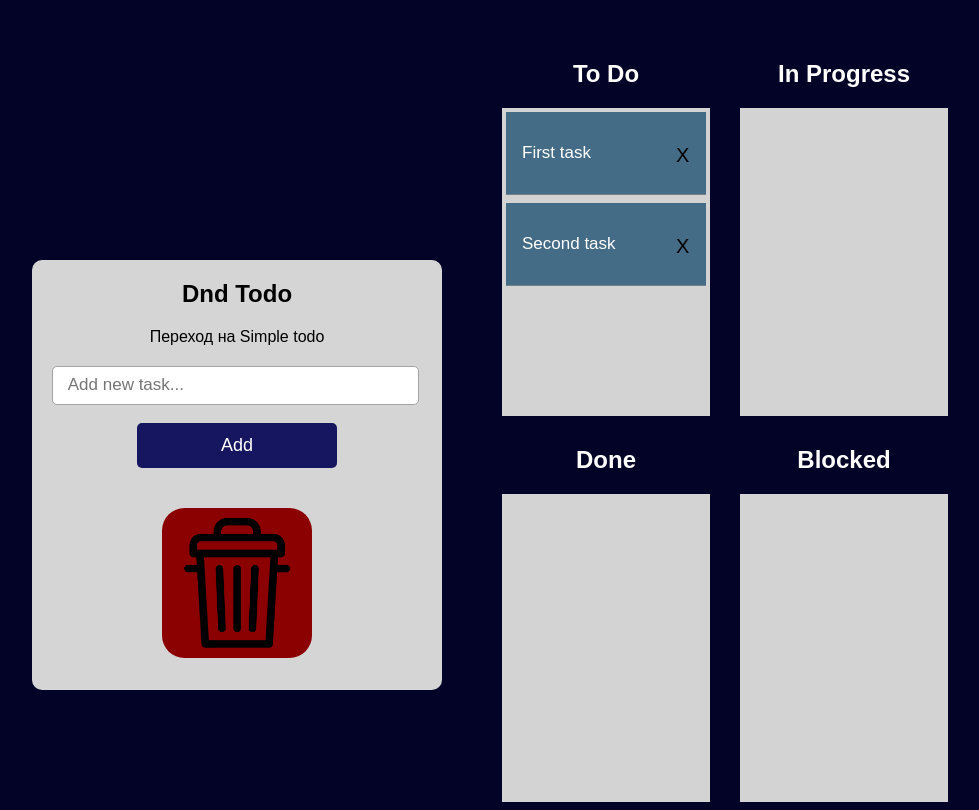
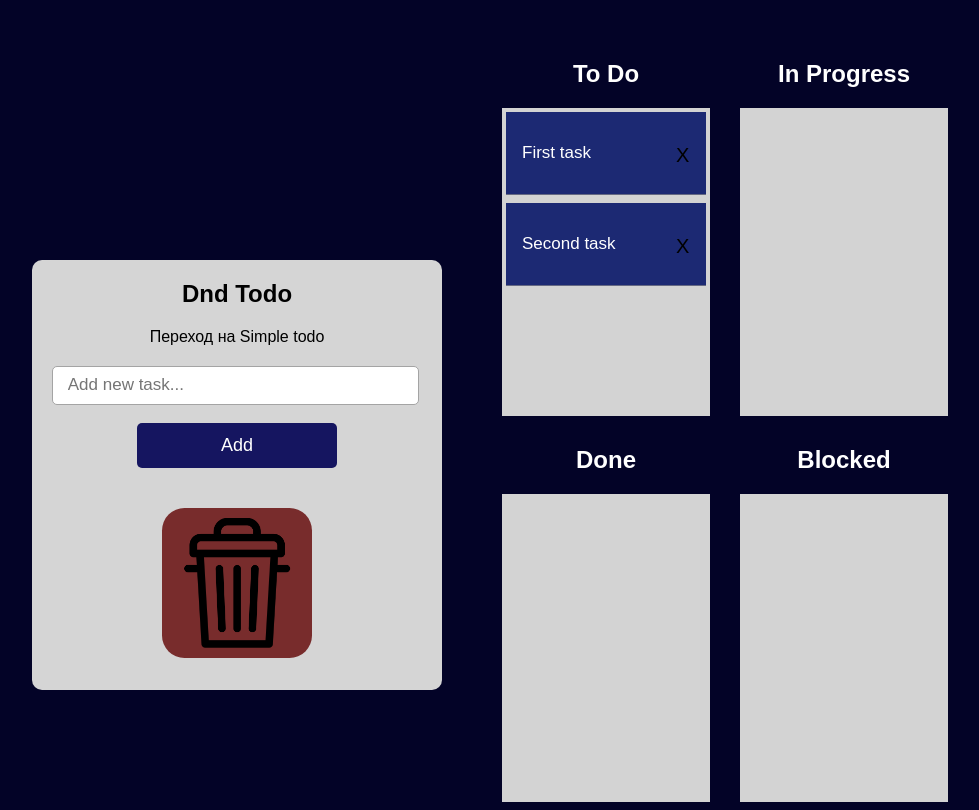
Before and after one commit to Stealr/todo-react, a React (Vite) app: page /dnd in a window 1280 px wide. Shown: the whole page, without its empty margins (145-1124 px from the left). Built offline with nearby package versions, Linux system fonts and the light colour scheme.

Commit message:
Little changes

```diff
--- a/src/components/dndPage/dndList.jsx
+++ b/src/components/dndPage/dndList.jsx
@@ -19,9 +19,9 @@ function DndList({ columnId, column, removeTodo }) {
                             width: 200,
                             height: 300,
                         }}
+
                     >
                         {column.items.map((item, index) => (
-
                             <DndTask
                                 key={item.id}
                                 item={item}
--- a/src/components/dndPage/dndTask.jsx
+++ b/src/components/dndPage/dndTask.jsx
@@ -17,14 +17,14 @@ function DndTask({ item, index, removeTodo }) {
                         padding: 16,
                         margin: '0 0 8px 0',
                         minHeight: '50px',
-                        backgroundColor: snapshot.isDragging ? '#263B4A' : '#456C86',
+                        backgroundColor: snapshot.isDragging ? '#3749ad' : '#1c2973',
                         color: 'white',
                         ...provided.draggableProps.style,
                         ...snapshot.isDragging,
                     }}
                 >
                     {item.content}
-                    <button id="del-dnd" onClick={() => removeTodo(item.id)}>X</button>
+                    <button id="del-dnd" onClick={() => removeTodo()}>X</button>
                 </div>
             )}
         </Draggable>
--- a/src/components/dndPage/trashbox.jsx
+++ b/src/components/dndPage/trashbox.jsx
@@ -3,7 +3,7 @@ import React from 'react';
 import { Droppable } from 'react-beautiful-dnd';
 
 
-function trashbox( column ) {
+function trashbox() {
     return (
         <Droppable droppableId="trash">
             {(provided, snapshot) => (
@@ -13,7 +13,7 @@ function trashbox( column ) {
                     style={{
                         width: '150px',
                         height: '150px',
-                        backgroundColor: snapshot.isDraggingOver ? 'red' : 'darkred',
+                        backgroundColor: snapshot.isDraggingOver ? '#b54e4e' : '#782c2c',
                         color: 'white',
                         display: 'flex',
                         justifyContent: 'center',
--- a/src/dnd.css
+++ b/src/dnd.css
@@ -69,6 +69,7 @@
 
 .task button:hover {
     color: red;
+    background-color: red;
 }
 
 .dnd-form input {
--- a/src/pages/DndPage.jsx
+++ b/src/pages/DndPage.jsx
@@ -76,9 +76,8 @@ function DndPage() {
             const sourceColumn = columns[source.droppableId];
             const sourceItems = [...sourceColumn.items];
 
-
-            const taskElement = document.querySelector(`[data-rbd-drag-handle-draggable-id='${result.draggableId}']`);
-            taskElement.classList.add('del-anim');
+            // const taskElement = document.querySelector(`[data-rbd-drag-handle-draggable-id='${result.draggableId}']`);
+            // taskElement.classList.add('del-animation');
 
             sourceItems.splice(source.index, 1);
 
```
